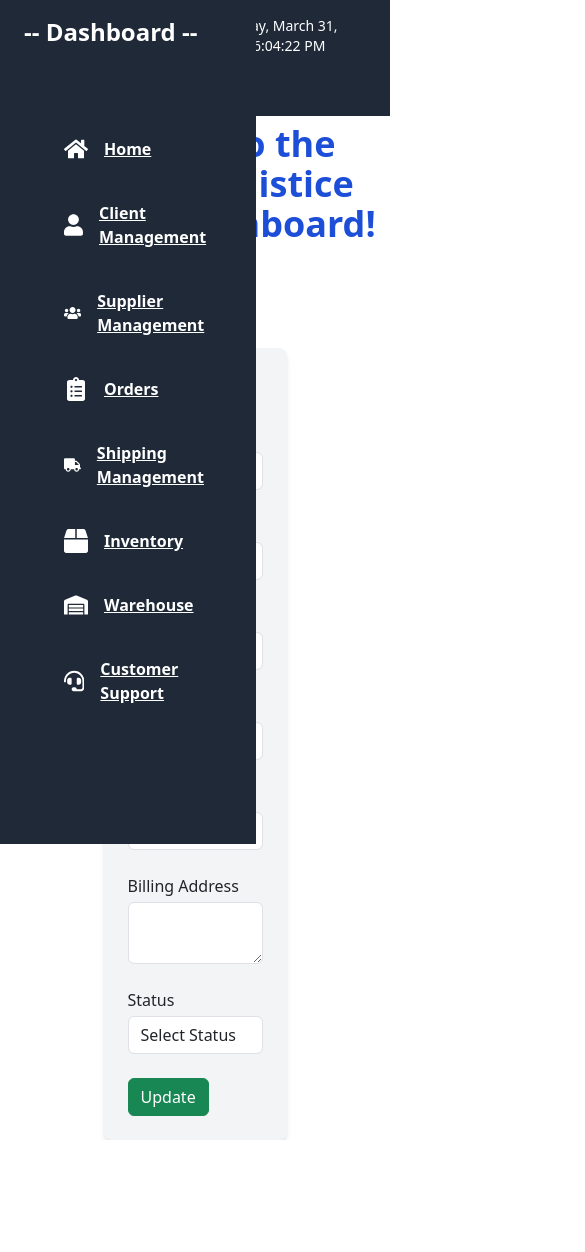
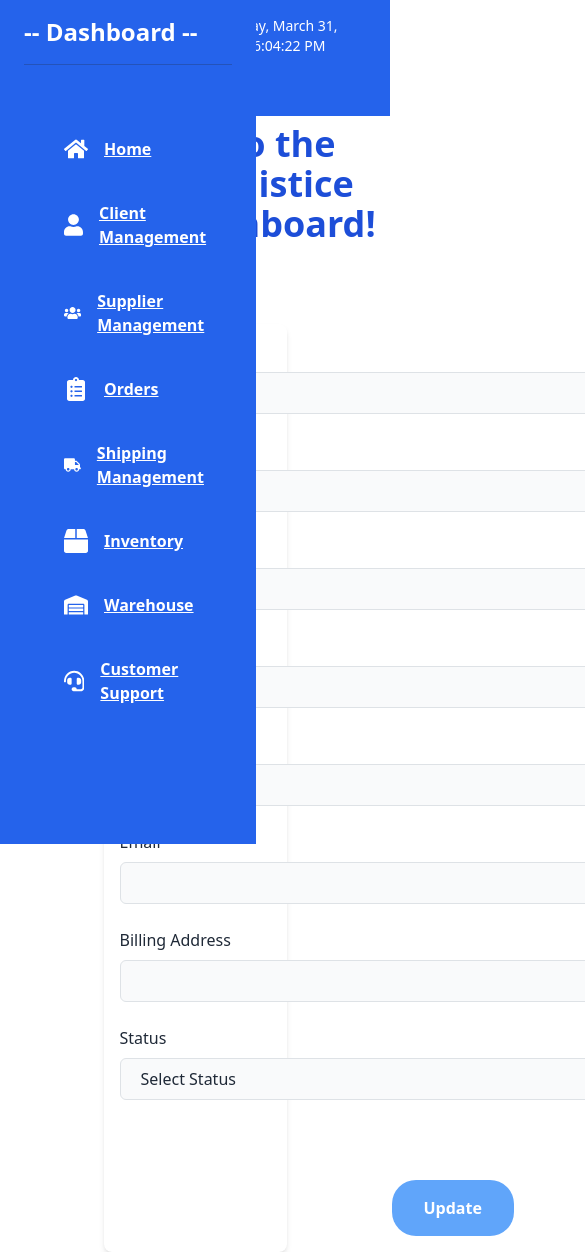
Before and after one commit to meyrushan29/OnlineLogistic-FE, a React (Create React App) app in the folder frontend/olms/: page /update/1 in a window 390 px wide. Shown: the top 1252 px of the page, 585 px wide, since content can reach past the window. Before the commit the page ends 1140 px from the top, so only its background shows below. Built offline with nearby package versions, Linux system fonts and the light colour scheme; no server answers.

Commit message:
NewDashBoardColourChange

```diff
--- a/frontend/olms/src/Components/ClientManage/Client.js
+++ b/frontend/olms/src/Components/ClientManage/Client.js
@@ -1,3 +1,4 @@
+/* eslint-disable no-unused-vars */
 import React, { useEffect, useState, useRef } from "react";
 import { Link } from "react-router-dom";
 import axios from "axios";
@@ -146,7 +147,7 @@ const Client = () => {
                   >
                     Generate Report <MdDescription />
                   </Button>
-                  <Link to="/create" className="btn btn-success mr-10">
+                  <Link to="/create" className="btn btn-primary mr-10">
                     Add Client
                   </Link>
                 </Grid>
@@ -187,7 +188,7 @@ const Client = () => {
                       <TableCell align="center">
                         <Link
                           to={`/update/${client._id}`}
-                          className="btn btn-success me-2"
+                          className="btn btn-primary me-2"
                         >
                           <MdEdit />
                         </Link>
--- a/frontend/olms/src/Components/ClientManage/CreateClient.js
+++ b/frontend/olms/src/Components/ClientManage/CreateClient.js
@@ -112,11 +112,11 @@ const CreateClient = () => {
   }, []);
 
   return (
-    <div className='fixed mt-16 ml-80 overflow-auto inset-0'>
+    <div className='fixed  mt-32 ml-80 overflow-auto inset-0'>
       <div className="bg-white py-6 sm:py-8 lg:py-2">
         <div className="mx-auto max-w-screen-2xl px-4 md:px-8">
           <div className="mb-10 md:mb-10 text-lg">
-            <h2 className="mb-4 text-center text-lg font-bold text-gray-800 md:mb-6 lg:text-3xl">Add Client</h2>
+            <h2 className="mb-4 text-center text-lg font-bold text-gray-800 md:mb-6 lg:text-3xl ">Add Client Details</h2>
           </div>
 
           <form onSubmit={handleSubmit} className="mx-auto grid max-w-screen-md gap-4 sm:grid-cols-2">
@@ -210,8 +210,8 @@ const CreateClient = () => {
                 onChange={(e) => setGender(e.target.value)}
                 className={`w-full rounded border bg-gray-50 px-3 py-2 text-gray-800 outline-none ring-orange-300 transition duration-100 focus:ring ${validationErrors.gender ? 'ring-red-500' : ''}`}
               >
-                <option value="male">Male</option>
-                <option value="female">Female</option>
+                <option value="Male">Male</option>
+                <option value="Female">Female</option>
               </select>
               {validationErrors.gender && <p className="text-red-500 text-sm mt-1">{validationErrors.gender}</p>}
             </div>
@@ -227,8 +227,8 @@ const CreateClient = () => {
                 className={`w-full rounded border bg-gray-50 px-3 py-2 text-gray-800 outline-none ring-orange-300 transition duration-100 focus:ring ${validationErrors.status ? 'ring-red-500' : ''}`}
               >
                 <option value="">Select Status</option>
-                <option value="active">Active</option>
-                <option value="inactive">Inactive</option>
+                <option value="Active">Active</option>
+                <option value="Inactive">Inactive</option>
               </select>
               {validationErrors.status && <p className="text-red-500 text-sm mt-1">{validationErrors.status}</p>}
             </div>
@@ -237,7 +237,7 @@ const CreateClient = () => {
             <div className="flex items-center justify-between sm:col-span-1 mt-14 mx-8 ">
               <button
                 type="submit"
-                className="inline-block rounded-lg bg-green-500 px-8 py-3 text-center text-sm font-semibold md:text-base mx-60">
+                className="inline-block rounded-3xl bg-blue-400 px-8 py-3 text-center text-white font-semibold md:text-base mx-60">
                 Add
               </button>
             </div>
--- a/frontend/olms/src/Components/ClientManage/UpdateClient.js
+++ b/frontend/olms/src/Components/ClientManage/UpdateClient.js
@@ -15,13 +15,13 @@ const UpdateClient = () => {
     status: ""
   });
   const [errors, setErrors] = useState({});
+
   const navigate = useNavigate();
 
   useEffect(() => {
     axios.get(`http://localhost:3001/getClient/${id}`)
       .then(response => {
-        const { clientId, clientName, email, phone, address, gender, billingAddress, status } = response.data;
-        setClient({ clientId, clientName, email, phone, address, gender, billingAddress, status });
+        setClient(response.data);
       })
       .catch(err => console.log(err));
   }, [id]);
@@ -80,105 +80,127 @@ const UpdateClient = () => {
 
   return (
     <div className="container mx-auto">
-      <div className="flex justify-center items-center mt-5">
-        <div className="w-1/2 bg-gray-100 rounded-lg p-6 shadow-md">
-          <form onSubmit={handleSubmit}>
-            <h2 className="text-lg font-semibold mb-4">Update User</h2>
-            <div className="mb-4">
-              <label htmlFor="clientName" className="block mb-1">Client Name</label>
+      <div className="flex justify-center items-center mt-4">
+        <div className="w-1/2 bg-white rounded-lg p-3 shadow-md">
+          <form onSubmit={handleSubmit} className="mx-auto grid max-w-screen-md gap-4 sm:grid-cols-2">
+            {/* Client ID Input */}
+            <div>
+              <label className="mb-2 inline-block lg:text-lg text-gray-800 sm:text-base">Client ID</label>
               <input
-                type="text"
-                id="clientName"
+                id="client-id"
+                name="clientId"
+                value={client.clientId}
+                onChange={handleChange}
+                className={`w-full rounded border bg-gray-50 px-3 py-2 text-gray-800 outline-none ring-orange-300 transition duration-100 focus:ring ${errors.clientId ? 'ring-red-500' : ''}`}
+              />
+              {errors.clientId && <p className="text-red-500 text-sm mt-1">{errors.clientId}</p>}
+            </div>
+
+            {/* Client Name Input */}
+            <div>
+              <label className="mb-2 inline-block lg:text-lg text-gray-800 sm:text-base">Client Name</label>
+              <input
+                id="client-name"
                 name="clientName"
                 value={client.clientName}
-                placeholder="Enter Client Name"
-                className="form-control"
                 onChange={handleChange}
+                className={`w-full rounded border bg-gray-50 px-3 py-2 text-gray-800 outline-none ring-orange-300 transition duration-100 focus:ring ${errors.clientName ? 'ring-red-500' : ''}`}
               />
-              {errors.clientName && <p className="text-red-500">{errors.clientName}</p>}
+              {errors.clientName && <p className="text-red-500 text-sm mt-1">{errors.clientName}</p>}
             </div>
-            <div className="mb-4">
-              <label htmlFor="email" className="block mb-1">E-mail</label>
+
+            {/* Phone Input */}
+            <div>
+              <label className="mb-2 inline-block lg:text-lg text-gray-800 sm:text-base">Phone</label>
               <input
-                type="text"
-                id="email"
-                name="email"
-                value={client.email}
-                placeholder="Enter E-mail Address"
-                className="form-control"
-                onChange={handleChange}
-              />
-              {errors.email && <p className="text-red-500">{errors.email}</p>}
-            </div>
-            <div className="mb-4">
-              <label htmlFor="phone" className="block mb-1">Phone</label>
-              <input
-                type="text"
                 id="phone"
                 name="phone"
                 value={client.phone}
-                placeholder="Enter Phone Number"
-                className="form-control"
                 onChange={handleChange}
+                className={`w-full rounded border bg-gray-50 px-3 py-2 text-gray-800 outline-none ring-orange-300 transition duration-100 focus:ring ${errors.phone ? 'ring-red-500' : ''}`}
               />
-              {errors.phone && <p className="text-red-500">{errors.phone}</p>}
+              {errors.phone && <p className="text-red-500 text-sm mt-1">{errors.phone}</p>}
             </div>
-            <div className="mb-4">
-              <label htmlFor="address" className="block mb-1">Address</label>
+
+            {/* Address Input */}
+            <div>
+              <label className="mb-2 inline-block lg:text-lg text-gray-800 sm:text-base">Address</label>
               <input
-                type="text"
                 id="address"
                 name="address"
                 value={client.address}
-                placeholder="Enter Address"
-                className="form-control"
                 onChange={handleChange}
+                className={`w-full rounded border bg-gray-50 px-3 py-2 text-gray-800 outline-none ring-orange-300 transition duration-100 focus:ring ${errors.address ? 'ring-red-500' : ''}`}
               />
-              {errors.address && <p className="text-red-500">{errors.address}</p>}
+              {errors.address && <p className="text-red-500 text-sm mt-1">{errors.address}</p>}
             </div>
-            <div className="mb-4">
-              <label htmlFor="gender" className="block mb-1">Gender</label>
+
+            {/* Gender Select */}
+            <div>
+              <label className="mb-2 inline-block lg:text-lg text-gray-800 sm:text-base">Gender</label>
               <select
                 id="gender"
                 name="gender"
                 value={client.gender}
-                className="form-control"
                 onChange={handleChange}
+                className={`w-full rounded border bg-gray-50 px-3 py-2 text-gray-800 outline-none ring-orange-300 transition duration-100 focus:ring ${errors.gender ? 'ring-red-500' : ''}`}
               >
-                <option value="">Select Gender</option>
                 <option value="Male">Male</option>
                 <option value="Female">Female</option>
               </select>
-              {errors.gender && <p className="text-red-500">{errors.gender}</p>}
+              {errors.gender && <p className="text-red-500 text-sm mt-1">{errors.gender}</p>}
             </div>
-            <div className="mb-4">
-              <label htmlFor="billingAddress" className="block mb-1">Billing Address</label>
-              <textarea
-                id="billingAddress"
+
+            {/* Email Input */}
+            <div>
+              <label className="mb-2 inline-block lg:text-lg text-gray-800 sm:text-base">Email</label>
+              <input
+                id="email"
+                name="email"
+                value={client.email}
+                onChange={handleChange}
+                className={`w-full rounded border bg-gray-50 px-3 py-2 text-gray-800 outline-none ring-orange-300 transition duration-100 focus:ring ${errors.email ? 'ring-red-500' : ''}`}
+              />
+              {errors.email && <p className="text-red-500 text-sm mt-1">{errors.email}</p>}
+            </div>
+
+            {/* Billing Address Input */}
+            <div>
+              <label className="mb-2 inline-block lg:text-lg text-gray-800 sm:text-base">Billing Address</label>
+              <input
+                id="billing-address"
                 name="billingAddress"
                 value={client.billingAddress}
-                className="form-control"
                 onChange={handleChange}
-              ></textarea>
-              {errors.billingAddress && <p className="text-red-500">{errors.billingAddress}</p>}
+                className={`w-full rounded border bg-gray-50 px-3 py-2 text-gray-800 outline-none ring-orange-300 transition duration-100 focus:ring ${errors.billingAddress ? 'ring-red-500' : ''}`}
+              />
+              {errors.billingAddress && <p className="text-red-500 text-sm mt-1">{errors.billingAddress}</p>}
             </div>
-            <div className="mb-4">
-              <label htmlFor="status" className="block mb-1">Status</label>
+
+            {/* Status Select */}
+            <div>
+              <label className="mb-2 inline-block lg:text-lg text-gray-800 sm:text-base">Status</label>
               <select
                 id="status"
                 name="status"
                 value={client.status}
-                className="form-control"
                 onChange={handleChange}
+                className={`w-full rounded border bg-gray-50 px-3 py-2 text-gray-800 outline-none ring-orange-300 transition duration-100 focus:ring ${errors.status ? 'ring-red-500' : ''}`}
               >
                 <option value="">Select Status</option>
                 <option value="Active">Active</option>
                 <option value="Inactive">Inactive</option>
               </select>
-              {errors.status && <p className="text-red-500">{errors.status}</p>}
+              {errors.status && <p className="text-red-500 text-sm mt-1">{errors.status}</p>}
             </div>
-            <div>
-              <button type="submit" className="btn btn-success">Update</button>
+
+            {/* Submit Button */}
+            <div className="flex items-center justify-between sm:col-span-1 mt-14 mx-8 ">
+              <button
+                type="submit"
+                className="inline-block rounded-3xl bg-blue-400 px-8 py-3 text-center text-white font-semibold md:text-base mx-60">
+                Update
+              </button>
             </div>
           </form>
         </div>
--- a/frontend/olms/src/Components/Nav,Side&Dashboard/DashBoard.js
+++ b/frontend/olms/src/Components/Nav,Side&Dashboard/DashBoard.js
@@ -9,9 +9,8 @@ const DashBoard = ({ sidebarToggle, setSidebarToggle }) => {
         <h1 className="text-4xl font-bold text-blue-700">Welcome to the Srilanka Logistice Services Dashboard!</h1>
         <br />
         <br />
-
       </div>
-    </div>
+      </div>
   );
 };
 
--- a/frontend/olms/src/Components/Nav,Side&Dashboard/NavBar.js
+++ b/frontend/olms/src/Components/Nav,Side&Dashboard/NavBar.js
@@ -28,7 +28,7 @@ const Navbar = ({ sidebarToggle, setSidebarToggle }) => {
   };
 
   return (
-    <nav className='bg-gray-800 px-8 py-3 flex justify-between'>
+    <nav className='bg-blue-600 px-8 py-3 flex justify-between'>
       <div className='flex items-center text-xl'>
         <FaBars className='text-white me-4 cursor-pointer' onClick={toggleSidebar} />
         <span className='text-white font-semibold'>Sri Lanka Logistic Services</span>
--- a/frontend/olms/src/Components/Nav,Side&Dashboard/SideBar.js
+++ b/frontend/olms/src/Components/Nav,Side&Dashboard/SideBar.js
@@ -4,7 +4,7 @@ import { Link } from 'react-router-dom';
 
 const SideBar = ({ sidebarToggle }) => {
   return (
-    <div className={`${sidebarToggle ? "hidden" : "block"} w-64 bg-gray-800 fixed h-full px-4 py-2`}>
+    <div className={`${sidebarToggle ? "hidden" : "block"} w-64 bg-blue-600 fixed h-full px-4 py-2`}>
       <div className='my-2'>
         <h1 className='text-2xl text-white font-bold'> -- Dashboard --</h1>
       </div>
--- a/frontend/olms/src/Components/SupplierManage/supplier.js
+++ b/frontend/olms/src/Components/SupplierManage/supplier.js
@@ -116,14 +116,14 @@ const Supplier = () => {
           <div className='col-span-2 flex justify-end items-end'>
             <button
               onClick={handleDeleteSelected}
-              className={`bg-pink-700 hover:bg-blue-900 text-white font-bold  py-2 px-4 rounded-lg mr-2 ${selectedSuppliers.length === 0 ? 'opacity-50 cursor-not-allowed' : ''}`}
+              className={`bg-pink-700 hover:bg-red-800 text-white font-bold  py-2 px-4 rounded-lg mr-2 ${selectedSuppliers.length === 0 ? 'opacity-50 cursor-not-allowed' : ''}`}
               disabled={selectedSuppliers.length === 0}
             >
               Delete Selected
             </button>
             <button
               onClick={handleAddSupplier}
-              className="mr-2 bg-red-900 hover:bg-blue-900 text-white font-bold py-2 px-4 rounded-lg"
+              className="mr-2 bg-blue-500 hover:bg-blue-900 text-white font-bold py-2 px-4 rounded-lg"
             >
               Add Supplier
             </button>
```
